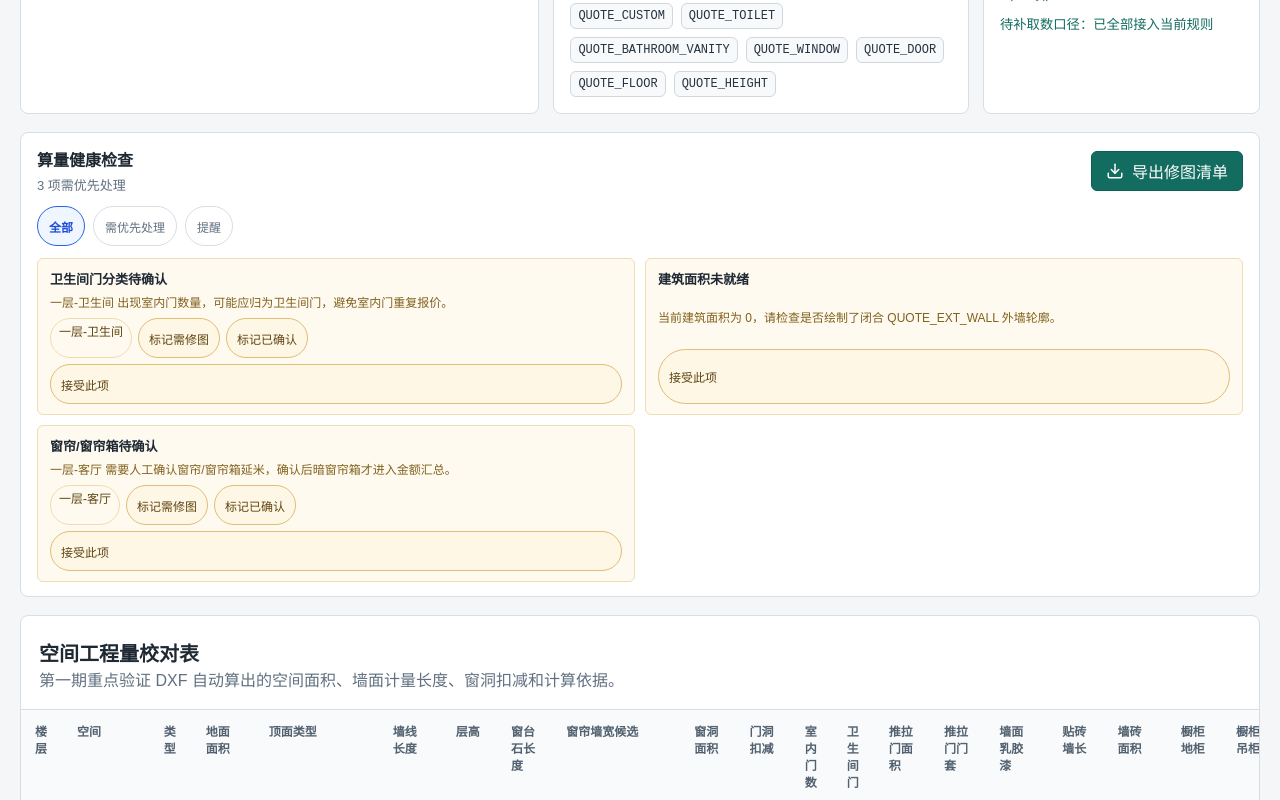
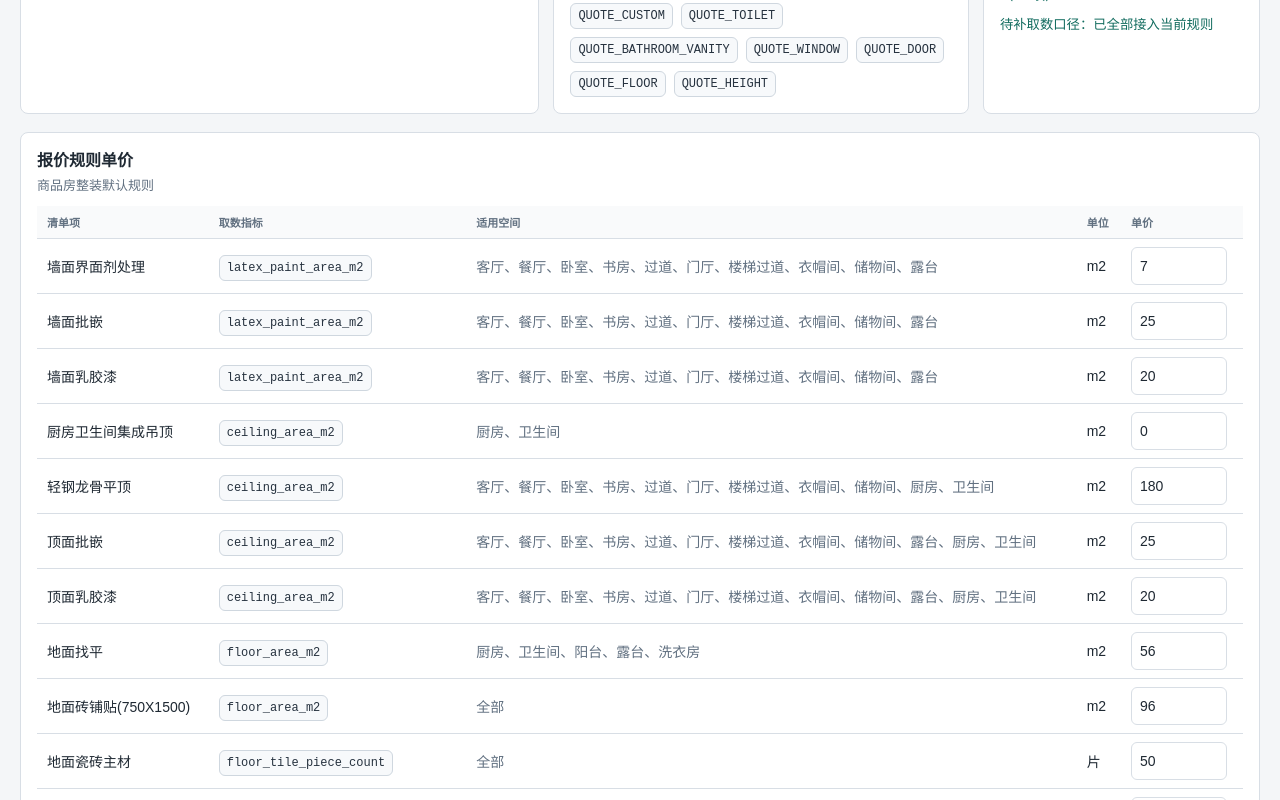
Before and after one commit to giwawe/G-cad-budget-program, a Next.js app in the folder apps/web/: page / in a window 1280 px wide. Shown: the part 320-1120 px from the top of the page. Built offline with nearby package versions, Linux system fonts and the light colour scheme.

Commit message:
feat: add quote rule price editor

```diff
--- a/apps/web/app/globals.css
+++ b/apps/web/app/globals.css
@@ -260,6 +260,55 @@ code {
   cursor: pointer;
   font-size: 12px;
   padding: 3px 9px;
+}
+
+.quoteRulesPanel {
+  display: grid;
+  gap: 12px;
+  border: 1px solid var(--line);
+  border-radius: 8px;
+  background: var(--panel);
+  margin-bottom: 18px;
+  padding: 14px 16px;
+}
+
+.quoteRulesTable {
+  overflow-x: auto;
+}
+
+.quoteRulesTable table {
+  width: 100%;
+  min-width: 780px;
+  border-collapse: collapse;
+  font-size: 12px;
+}
+
+.quoteRulesTable th,
+.quoteRulesTable td {
+  border-bottom: 1px solid var(--line);
+  padding: 8px 10px;
+  text-align: left;
+  vertical-align: middle;
+}
+
+.quoteRulesTable th {
+  color: var(--muted);
+  font-size: 11px;
+  font-weight: 700;
+}
+
+.quoteRulesTable td:nth-child(3) {
+  color: var(--muted);
+}
+
+.quoteRulesTable input {
+  width: 96px;
+  border: 1px solid var(--line);
+  border-radius: 6px;
+  background: #ffffff;
+  color: var(--ink);
+  font: inherit;
+  padding: 6px 8px;
 }
 
 .healthFilter {
--- a/apps/web/components/upload-workbench.tsx
+++ b/apps/web/components/upload-workbench.tsx
@@ -33,6 +33,7 @@ import {
   quoteRulesTemplateFileName,
   type QuoteMapping,
   type QuoteRule,
+  updateQuoteRuleUnitPrice,
 } from "@/lib/quote-mapping";
 import { buildReviewSnapshot, parseReviewSnapshot, reviewSnapshotFileName } from "@/lib/review-snapshot";
 import type { CalibrationComparison, CeilingFinishType, CurtainWallWidthSource, DrawingGeometry, QuantityRow, QuantitySummary, ReviewStatus } from "@/lib/types";
@@ -521,6 +522,25 @@ export function UploadWorkbench({ initialRows }: { initialRows: QuantityRow[] })
     }
   }
 
+  function handleChangeQuoteRuleUnitPrice(index: number, value: string) {
+    if (!value.trim()) {
+      return;
+    }
+    const unitPrice = Number(value);
+    try {
+      setQuoteRules((current) => updateQuoteRuleUnitPrice(current, index, unitPrice));
+      setQuoteRulesFileName((current) => (current.endsWith("（已编辑）") ? current : `${current}（已编辑）`));
+      setGeneratedQuoteMapping(null);
+      setGeneratedHealthFixList(null);
+      setGeneratedQuoteRules(null);
+      setError("");
+      setMessage("报价规则单价已更新，重新导出报价映射后生效");
+    } catch (caught) {
+      setError(caught instanceof Error ? caught.message : "报价规则单价更新失败");
+      setMessage("");
+    }
+  }
+
   function handleChangeStatus(spaceName: string, status: ReviewStatus) {
     setRows((current) => updateQuantityRowStatus(current, spaceName, status));
     setGeneratedQuoteMapping(null);
@@ -796,6 +816,48 @@ export function UploadWorkbench({ initialRows }: { initialRows: QuantityRow[] })
           <small className="infoText">
             {pendingQuoteMetrics.length > 0 ? `待补取数口径：${pendingQuoteMetrics.length} 项不参与当前金额` : "待补取数口径：已全部接入当前规则"}
           </small>
+        </div>
+      </section>
+
+      <section className="quoteRulesPanel">
+        <div className="templateHeader">
+          <div>
+            <strong>报价规则单价</strong>
+            <span>{quoteRulesFileName}</span>
+          </div>
+        </div>
+        <div className="quoteRulesTable">
+          <table>
+            <thead>
+              <tr>
+                <th>清单项</th>
+                <th>取数指标</th>
+                <th>适用空间</th>
+                <th>单位</th>
+                <th>单价</th>
+              </tr>
+            </thead>
+            <tbody>
+              {quoteRules.map((rule, index) => (
+                <tr key={`${rule.item_name}-${rule.metric}-${index}`}>
+                  <td>{rule.item_name}</td>
+                  <td><code>{rule.metric}</code></td>
+                  <td>{rule.space_types?.join("、") ?? "全部"}</td>
+                  <td>{rule.unit}</td>
+                  <td>
+                    <input
+                      aria-label={`${rule.item_name} 单价`}
+                      min="0"
+                      step="0.01"
+                      type="number"
+                      value={rule.unit_price}
+                      onChange={(event) => handleChangeQuoteRuleUnitPrice(index, event.target.value)}
+                    />
+                  </td>
+                </tr>
+              ))}
+            </tbody>
+          </table>
         </div>
       </section>
 
--- a/apps/web/lib/quote-mapping.ts
+++ b/apps/web/lib/quote-mapping.ts
@@ -211,6 +211,16 @@ const SUMMED_PROJECT_METRIC_TO_ROW_FIELD: Record<SummedProjectQuoteMetric, Quant
 
 export function defaultQuoteRules(): QuoteRule[] {
   return DEFAULT_RULES.map((rule) => ({ ...rule, space_types: rule.space_types ? [...rule.space_types] : undefined }));
+}
+
+export function updateQuoteRuleUnitPrice(rules: QuoteRule[], index: number, unitPrice: number): QuoteRule[] {
+  if (!Number.isInteger(index) || index < 0 || index >= rules.length) {
+    throw new Error("报价规则不存在");
+  }
+  if (!Number.isFinite(unitPrice) || unitPrice < 0) {
+    throw new Error(`报价规则 unit_price 无效：${String(unitPrice)}`);
+  }
+  return rules.map((rule, ruleIndex) => (ruleIndex === index ? { ...rule, unit_price: round2(unitPrice) } : rule));
 }
 
 export function apartmentPendingQuoteMetrics(): PendingQuoteMetric[] {
```
Also changed, not shown: 4 other files (tests, documents, lock files or other folders).
